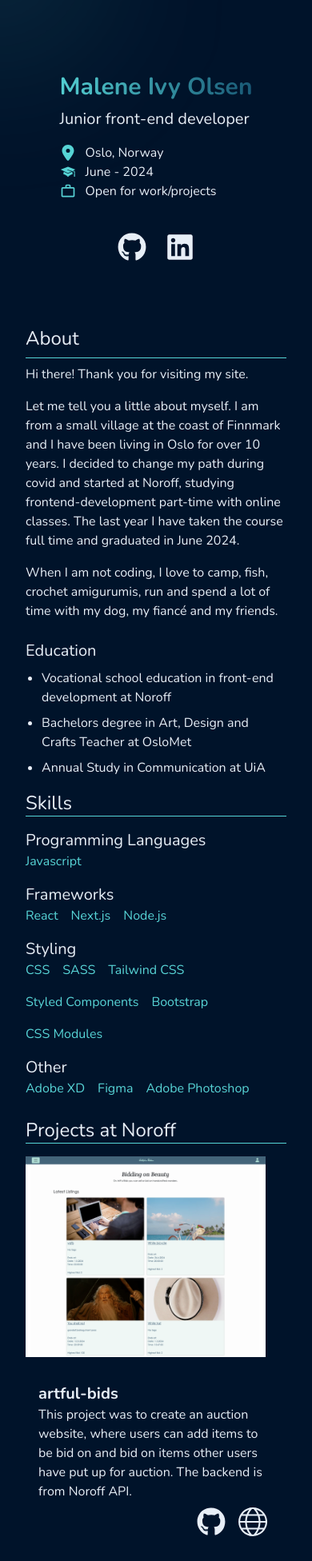
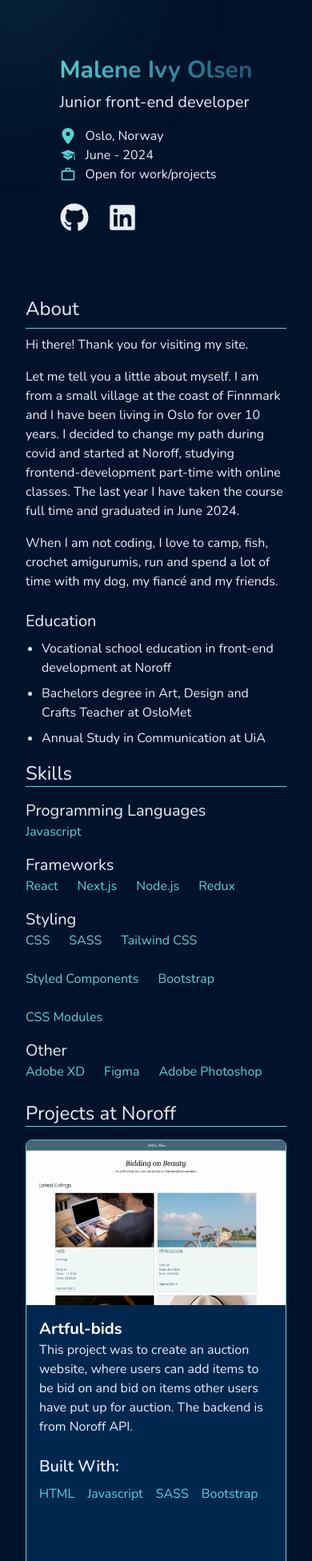
Before and after one commit to maleneivy/portfolio, a Next.js app: page / in a window 390 px wide. Shown: the part 48-2000 px from the top of the page at 80% size. Built offline with nearby package versions, Linux system fonts and the light colour scheme.

Commit message:
Fixed card styling, added some info in data, and fixed styling for HamburgerMenu

```diff
--- a/src/components/HamburgerMenu.jsx
+++ b/src/components/HamburgerMenu.jsx
@@ -2,8 +2,7 @@
 import { Icon } from '@/ui/icons/Icons';
 import Link from 'next/link';
 import { smoothScroll } from '@/utils/smoothScroll';
-
-const { useState } = require('react');
+import { useState } from 'react';
 
 const HamburgerMenu = () => {
   const [isOpen, setIsOpen] = useState(false);
@@ -14,15 +13,22 @@ const HamburgerMenu = () => {
 
   return (
     <div className="relative sm:hidden">
-      <button onClick={toggleMenu} className="text-3xl">
+      <button
+        onClick={toggleMenu}
+        className="fixed right-4 top-4 z-50 text-3xl"
+      >
         {isOpen ? (
-          <Icon name="close" className="mt-4 text-4xl text-blueGreen-200" />
+          <Icon name="close" className="text-4xl text-blueGreen-200" />
         ) : (
-          <Icon name="hamburger" className="mt-4 text-4xl text-blueGreen-200" />
+          <Icon name="hamburger" className="text-4xl text-blueGreen-200" />
         )}
       </button>
-      {isOpen && (
-        <div className="top-15 absolute right-0 z-50 flex flex-col items-baseline gap-4 rounded bg-darkBlue px-20 py-20 shadow-lg">
+      <div
+        className={`fixed right-0 top-0 z-40 h-full w-full bg-darkBlue transition-transform duration-300 ease-in-out ${
+          isOpen ? 'translate-x-0 transform' : 'translate-x-full transform'
+        }`}
+      >
+        <div className="flex h-full flex-col items-center justify-center gap-4">
           <Link href="#about">
             <span
               className="link my-2"
@@ -57,7 +63,7 @@ const HamburgerMenu = () => {
             </span>
           </Link>
         </div>
-      )}
+      </div>
     </div>
   );
 };
--- a/src/components/Header.jsx
+++ b/src/components/Header.jsx
@@ -41,10 +41,36 @@ const Header = () => {
             <Icon name="work" className="text-xl text-blueGreen-200" />
             <p className="ml-3">Open for work/projects</p>
           </div>
+          <div className="mt-6 flex gap-6 sm:hidden">
+            <Link
+              href={personInfo.contact.gitHub}
+              target="_blank"
+              rel="noopener noreferrer"
+            >
+              <span className="icon-link">
+                <Icon
+                  name="gitHub"
+                  className="text-4xl hover:text-blueGreen-200"
+                />
+              </span>
+            </Link>
+            <Link
+              href={personInfo.contact.linkedIn}
+              target="_blank"
+              rel="noopener noreferrer"
+            >
+              <span className="icon-link">
+                <Icon
+                  name="linkedin"
+                  className="text-4xl hover:text-blueGreen-200"
+                />
+              </span>
+            </Link>
+          </div>
         </div>
       </div>
-      <div className="sm:flex sm:items-end sm:justify-between">
-        <div className="sm:flex-2 hidden sm:flex sm:gap-6">
+      <div className="hidden sm:flex sm:items-end sm:justify-between">
+        <div className="sm:flex-2 sm:flex sm:gap-6">
           <Link href="#about">
             <span className="link" onClick={(e) => smoothScroll(e, 'about')}>
               About
--- a/src/components/PersonInfo.jsx
+++ b/src/components/PersonInfo.jsx
@@ -27,7 +27,7 @@ const PersonInfo = () => {
         <hr className="border-3 mb-2 mt-0 border-blueGreen-200" />
         <div className="mt-4">
           <h4>Programming Languages</h4>
-          <div className="flex gap-4">
+          <div className="flex gap-6">
             {personInfo.skills.programmingLanguages.map((language, index) => (
               <p key={index} className="text-blueGreen-200">
                 {language}
@@ -37,7 +37,7 @@ const PersonInfo = () => {
         </div>
         <div className="mt-4 sm:mt-8">
           <h4>Frameworks</h4>
-          <div className="flex gap-4">
+          <div className="flex gap-6">
             {personInfo.skills.frameworks.map((framework, index) => (
               <p key={index} className="text-blueGreen-200">
                 {framework}
@@ -48,7 +48,7 @@ const PersonInfo = () => {
         <div className="mt-4 sm:mt-8">
           <h4>Styling</h4>
           <div>
-            <div className="flex flex-wrap gap-4">
+            <div className="flex flex-wrap gap-6">
               {personInfo.skills.styles.map((style, index) => (
                 <p key={index} className="text-blueGreen-200">
                   {style}
@@ -59,7 +59,7 @@ const PersonInfo = () => {
         </div>
         <div className="mt-4 sm:mt-8">
           <h4>Other</h4>
-          <div className="flex gap-4">
+          <div className="flex gap-6">
             {personInfo.skills.other.map((skill, index) => (
               <p key={index} className="text-blueGreen-200">
                 {skill}
--- a/src/components/ProjectsInfo.jsx
+++ b/src/components/ProjectsInfo.jsx
@@ -8,31 +8,50 @@ const ProjectsInfo = () => {
     <div className="mx-8 mt-6 sm:mx-10 sm:mt-10">
       <h2 id="school-projects">Projects at Noroff</h2>
       <hr className="border-3 mb-2 mt-0 border-blueGreen-200" />
-      <div className="my-4">
+      <div className="my-4 grid grid-cols-1 gap-6 sm:grid-cols-2 lg:grid-cols-3">
         {projectsInfo.map((project, index) => (
-          <div key={index} className="my-4 flex flex-col sm:flex-row">
-            <Image
-              src={project.img}
-              width={300}
-              height={300}
-              alt="Image of the homepage of the website"
-              className="object-contain"
-            />
-            <div className="my-4 max-w-96 p-4">
-              <h4 className="font-bold">{project.title}</h4>
-              <p>{project.description}</p>
-              <div className="mt-2 flex justify-end">
-                <Link href={project.gitHubLink}>
-                  <Icon
-                    name="gitHub"
-                    className="mx-2 text-4xl hover:text-blueGreen-200"
-                  />
+          <div
+            key={index}
+            className="flex flex-col rounded-lg border border-blueGreen-200 bg-darkBlue transition-all duration-300 hover:bg-darkBlue"
+          >
+            <div className="overflow-hidden rounded-t-lg">
+              <Image
+                src={project.img}
+                width={400}
+                height={400}
+                alt="Image of the homepage of the website"
+                className="h-80 w-full object-cover"
+              />
+            </div>
+            <div className="flex h-full flex-col p-4">
+              <div className="flex-grow">
+                <h4 className="font-bold text-white">{project.title}</h4>
+                <p className="text-lightBlueGray">{project.description}</p>
+                <div className="mt-6">
+                  <h4 className="font-semibold text-lightBlueGray">
+                    Built With:
+                  </h4>
+                  <ul className="mt-2 flex flex-wrap gap-4 text-blueGreen-200">
+                    {project.builtWith.map((tech, idx) => (
+                      <li key={idx}>{tech}</li>
+                    ))}
+                  </ul>
+                </div>
+              </div>
+              <div className="mt-2 flex justify-between">
+                <Link
+                  href={project.gitHubLink}
+                  className="flex items-center hover:text-blueGreen-200"
+                >
+                  <Icon name="gitHub" className="mr-1 text-2xl" />
+                  <span>Code</span>
                 </Link>
-                <Link href={project.liveSiteLink}>
-                  <Icon
-                    name="www"
-                    className="mx-2 text-4xl hover:text-blueGreen-200"
-                  />
+                <Link
+                  href={project.liveSiteLink}
+                  className="flex items-center hover:text-blueGreen-200"
+                >
+                  <Icon name="www" className="mr-1 text-2xl" />
+                  <span>Live site</span>
                 </Link>
               </div>
             </div>
--- a/src/data/personInfo.js
+++ b/src/data/personInfo.js
@@ -18,7 +18,7 @@ const personInfo = {
   },
   skills: {
     programmingLanguages: ['Javascript'],
-    frameworks: ['React', 'Next.js', 'Node.js'],
+    frameworks: ['React', 'Next.js', 'Node.js', 'Redux'],
     styles: [
       'CSS',
       'SASS',
--- a/src/data/projectsInfo.js
+++ b/src/data/projectsInfo.js
@@ -1,6 +1,6 @@
 const projectsInfo = [
   {
-    title: 'artful-bids',
+    title: 'Artful-bids',
     description:
       'This project was to create an auction website, where users can add items to be bid on and bid on items other users have put up for auction. The backend is from Noroff API.',
     gitHubLink: 'https://github.com/maleneivy/artfulBids',
@@ -9,7 +9,7 @@ const projectsInfo = [
     builtWith: ['HTML', 'Javascript', 'SASS', 'Bootstrap'],
   },
   {
-    title: 'omni-things',
+    title: 'Omni-things',
     description:
       'This project was to create an use Create React App to build an eCom store. The backend is from Noroff API.',
     gitHubLink: 'https://github.com/maleneivy/omni-things',
@@ -18,7 +18,7 @@ const projectsInfo = [
     builtWith: ['React', 'Redux', 'Styled Components'],
   },
   {
-    title: 'holidaze',
+    title: 'Holidaze',
     description:
       'This project was to create an accommodation booking site, with both a customer and an admin-facing side. The backend is from Noroff API.',
     gitHubLink: 'https://github.com/maleneivy/holidaze',
```
